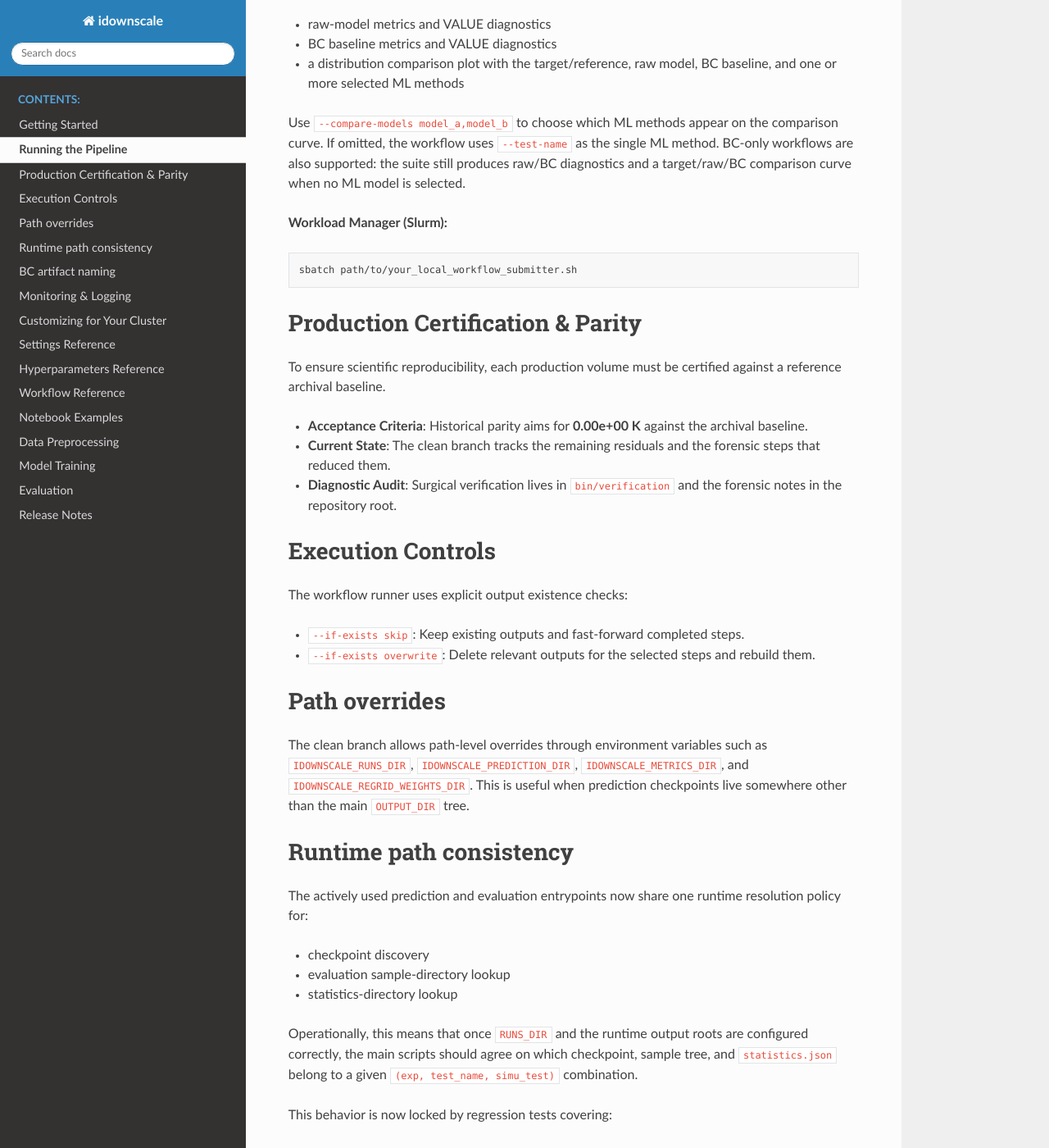
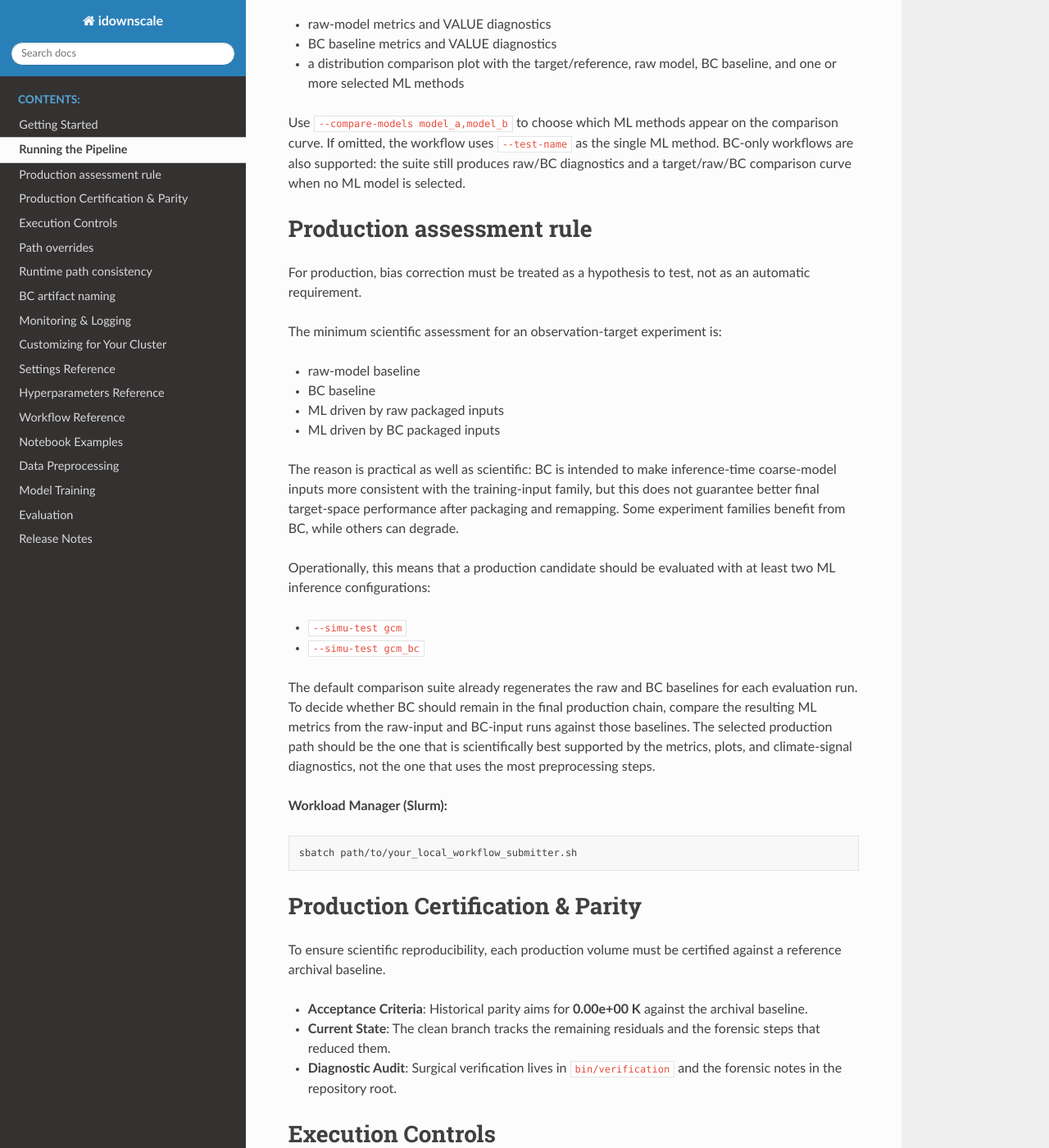
Before and after one commit to cerfacs-globc/idownscale, a Sphinx documentation site: the page built from docs/management.rst, in a window 1280 px wide and 1400 px high, scrolled down 607 px. Shown: the whole window at 82% size. Built offline with Sphinx 7.4.7 and the Read the Docs theme 3.1.0, drawn with Linux system fonts in a browser that asks for light colours.

Commit message:
Clarify BC assessment and fix predict-only runner

```diff
--- a/docs/management.rst
+++ b/docs/management.rst
@@ -34,6 +34,38 @@ the comparison curve. If omitted, the workflow uses ``--test-name`` as the
 single ML method. BC-only workflows are also supported: the suite still
 produces raw/BC diagnostics and a target/raw/BC comparison curve when no ML
 model is selected.
+
+Production assessment rule
+--------------------------
+
+For production, bias correction must be treated as a hypothesis to test, not
+as an automatic requirement.
+
+The minimum scientific assessment for an observation-target experiment is:
+
+* raw-model baseline
+* BC baseline
+* ML driven by raw packaged inputs
+* ML driven by BC packaged inputs
+
+The reason is practical as well as scientific: BC is intended to make
+inference-time coarse-model inputs more consistent with the training-input
+family, but this does not guarantee better final target-space performance after
+packaging and remapping. Some experiment families benefit from BC, while others
+can degrade.
+
+Operationally, this means that a production candidate should be evaluated with
+at least two ML inference configurations:
+
+* ``--simu-test gcm``
+* ``--simu-test gcm_bc``
+
+The default comparison suite already regenerates the raw and BC baselines for
+each evaluation run. To decide whether BC should remain in the final production
+chain, compare the resulting ML metrics from the raw-input and BC-input runs
+against those baselines. The selected production path should be the one that is
+scientifically best supported by the metrics, plots, and climate-signal
+diagnostics, not the one that uses the most preprocessing steps.
 
 **Workload Manager (Slurm):**
 
```
Also changed, not shown: docs/workflow_reference.rst (+20 -0 lines), 1 other file.
